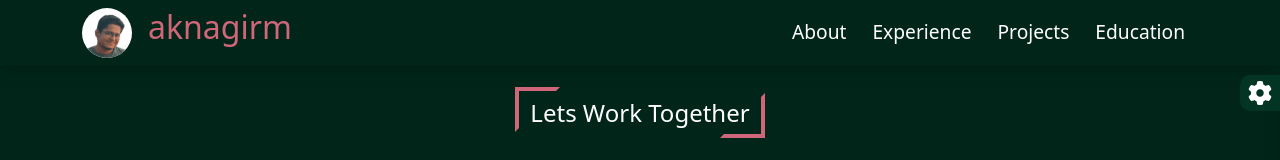
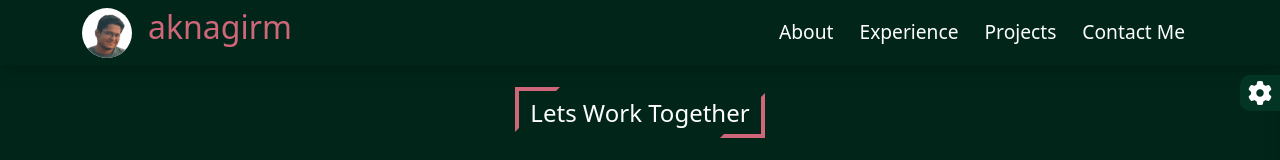
Before and after one commit to aknagirm/portfolio, an Angular app: page / in a window 1280 px wide. Shown: the top 160 px of the page. Built offline with nearby package versions, Linux system fonts and the light colour scheme.

Commit message:
nav bar pos set

```diff
--- a/src/app/nav-bar/nav-bar.component.html
+++ b/src/app/nav-bar/nav-bar.component.html
@@ -24,16 +24,16 @@
           Projects
         </button>
         <button type="button" class="btn" (click)="scrollIntoView('contact')">
-          Education
+          Contact Me
         </button>
       </div>
     </div>
   </nav>
 </div>
 
-<div class="nav-bar-btn-bottom-wrapper w-100">
+<div class="nav-bar-btn-bottom-wrapper w-100 d-md-none d-block">
   <div class="row gx-0 h-100 px-3">
-    <div class="d-md-none d-flex justify-content-evenly nav-bar-btn-bottom">
+    <div class="d-flex justify-content-evenly nav-bar-btn-bottom">
       <button type="button" class="btn" (click)="scrollIntoView('about')">
         About
       </button>
@@ -44,7 +44,7 @@
         Projects
       </button>
       <button type="button" class="btn" (click)="scrollIntoView('contact')">
-        Education
+        Contact Me
       </button>
     </div>
   </div>
```
Also changed, not shown: 3 other files (tests, documents, lock files or other folders).
